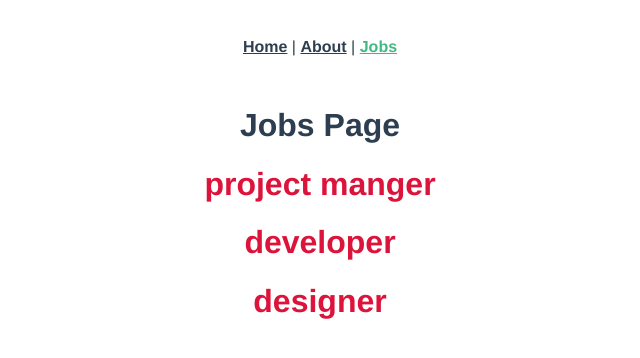
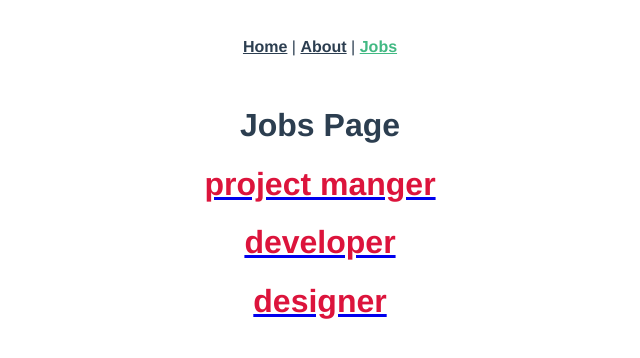
Before and after one commit to kkhakkha8/Vue-Routing, a Vue app: page /jobs in a window 1280 px wide. Shown: the top 358 px of the page, without its empty margins (320-960 px from the left). Built offline with nearby package versions, Linux system fonts and the light colour scheme.

Commit message:
dynamic route creating and link

```diff
--- a/src/router/index.js
+++ b/src/router/index.js
@@ -24,10 +24,12 @@ const routes = [
     component:JobsView
   },
   {
-    path: '/jobs-detail',
+    path:'/jobs-detail/:id',
     name:'jobs-detail',
-    component: JobDetailView
+    component:JobDetailView,
+    props : true
   }
+
 ]
 
 const router = createRouter({
--- a/src/views/jobs/JobDetailView.vue
+++ b/src/views/jobs/JobDetailView.vue
@@ -1,10 +1,16 @@
 <template>
-  <h1>Job Detail</h1>
+  <h1>Job Detail{{id}}</h1>
 
 </template>
 
 <script>
 export default {
+  props: ['id']
+  // data() {
+  //   return {
+  //     id : this.$route.params.id
+  //   }
+  // }
 }
 </script>
 
--- a/src/views/jobs/JobsView.vue
+++ b/src/views/jobs/JobsView.vue
@@ -1,25 +1,23 @@
 <template>
   <h1>Jobs Page</h1>
   <div v-for="job in jobs" :key="job.id">
-   <h1 class="job">{{job.title}}</h1>
-   <div v-show="detail">
+      <router-link :to="{name:'jobs-detail',params:{id:job.id}}">
+        <h1 class="job">{{job.title}}</h1>
+      </router-link>
+  </div>
 
-   </div>
-  </div>
 </template>
 
 <script>
-
-
 export default {
   data() {
     return {
       jobs:[
         {id:"1",title:"project manger",detail:"creative coder project manager"},
-        {id:"1",title:"developer",detail:"creative coder developer"},
-        {id:"1",title:"designer",detail:"creative coder designer"}
-      ],
-      detail : false
+        {id:"2",title:"developer",detail:"creative coder developer"},
+        {id:"3",title:"designer",detail:"creative coder designer"}
+      ]
+
     }
   }
 
```
